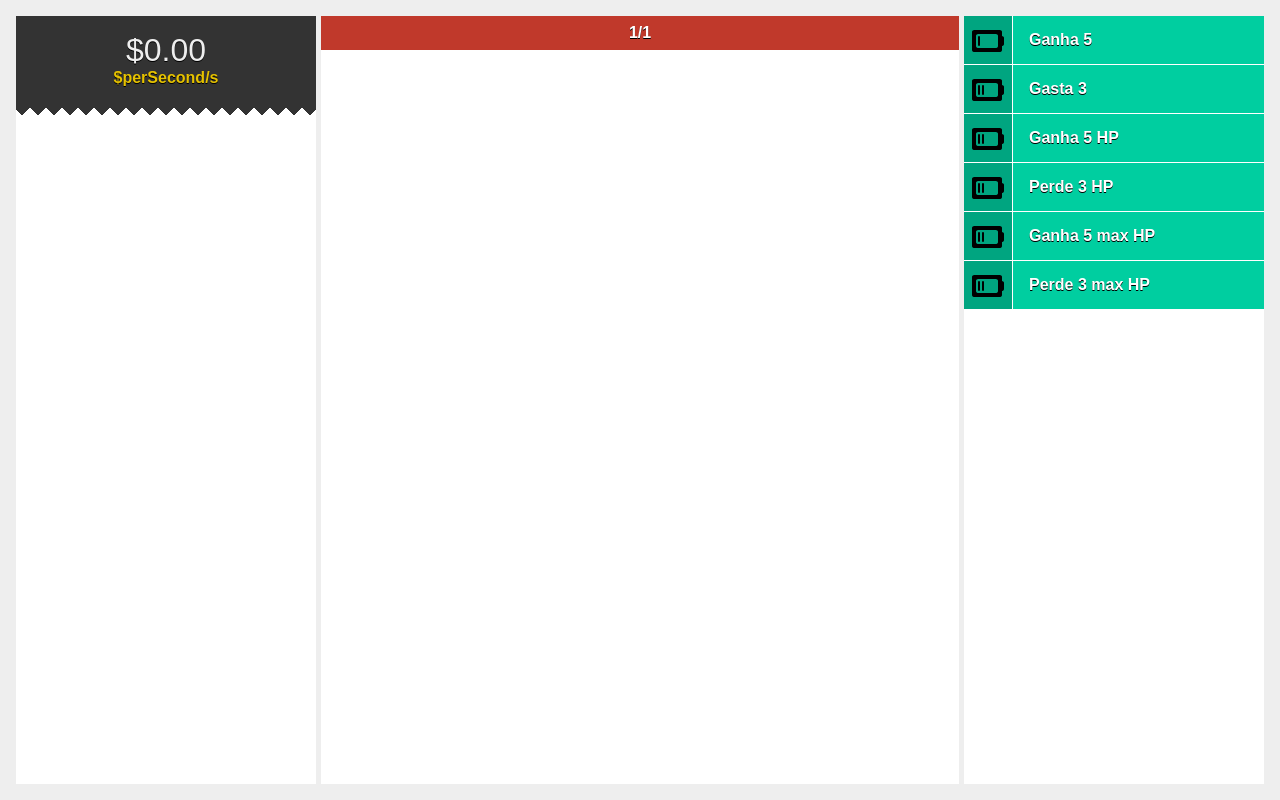
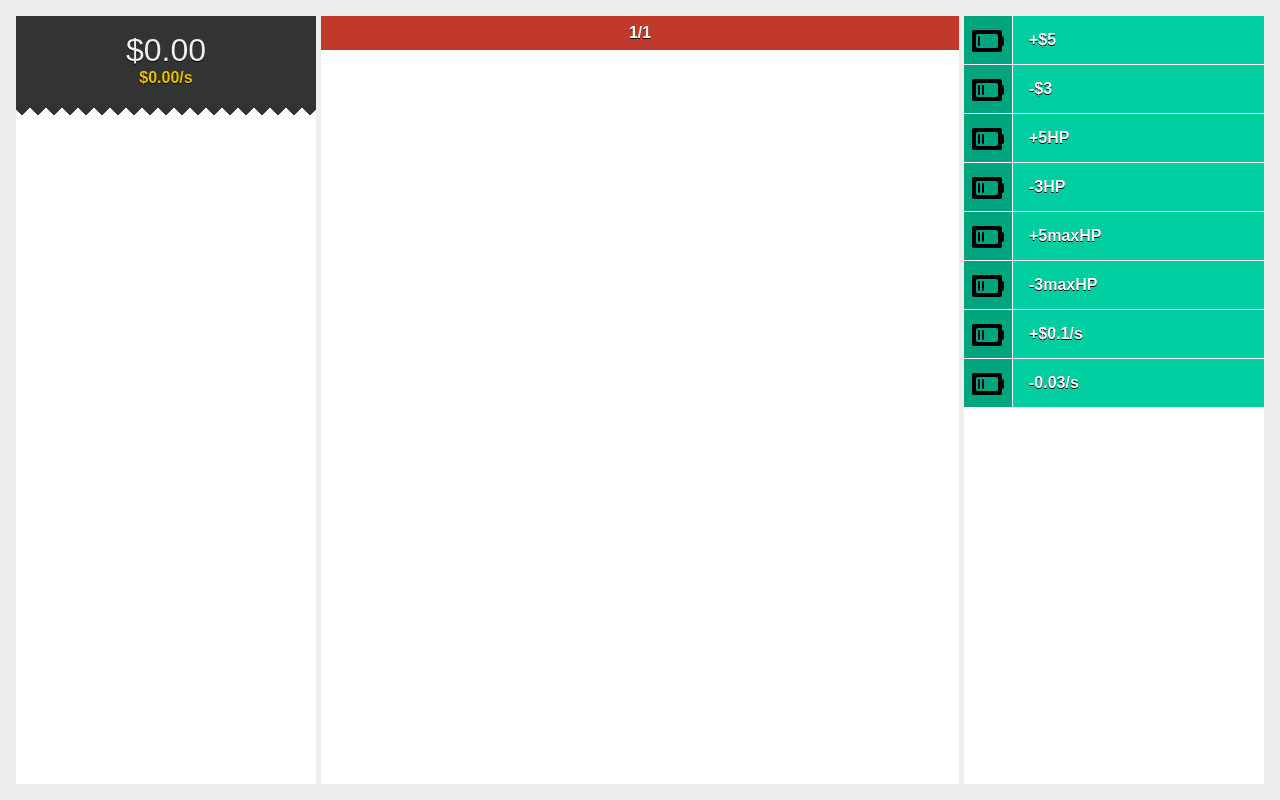
Before and after one commit to evsasse/incremental-clicker, a plain HTML site: page index.html in a window 1280 px wide. Drawn offline with Linux system fonts and the light colour scheme.

Commit message:
perSecond

```diff
--- a/index.html
+++ b/index.html
@@ -18,12 +18,14 @@
 		</div>
 		<div id="store" class="box">
 			<ul id="items">
-				<li id="herp" class="item" onclick="game.earn(5)"><span class="icon"></span>Ganha 5</li>
-				<li id="derp" class="item" onclick="game.spend(3)"><span class="icon"></span>Gasta 3</li>
-				<li id="derp" class="item" onclick="game.heal(5)"><span class="icon"></span>Ganha 5 HP</li>
-				<li id="derp" class="item" onclick="game.injure(3)"><span class="icon"></span>Perde 3 HP</li>
-				<li id="derp" class="item" onclick="game.maxHp += 5"><span class="icon"></span>Ganha 5 max HP</li>
-				<li id="derp" class="item" onclick="game.maxHp -= 3"><span class="icon"></span>Perde 3 max HP</li>
+				<li id="herp" class="item" onclick="game.earn(5)"><span class="icon"></span>+$5</li>
+				<li id="derp" class="item" onclick="game.spend(3)"><span class="icon"></span>-$3</li>
+				<li id="derp" class="item" onclick="game.heal(5)"><span class="icon"></span>+5HP</li>
+				<li id="derp" class="item" onclick="game.injure(3)"><span class="icon"></span>-3HP</li>
+				<li id="derp" class="item" onclick="game.setMaxHp(game.maxHp+5)"><span class="icon"></span>+5maxHP</li>
+				<li id="derp" class="item" onclick="game.setMaxHp(game.maxHp-3)"><span class="icon"></span>-3maxHP</li>
+				<li id="derp" class="item" onclick="game.setPerSecond(game.perSecond+0.1)"><span class="icon"></span>+$0.1/s</li>
+				<li id="derp" class="item" onclick="game.setPerSecond(game.perSecond-0.03)"><span class="icon"></span>-0.03/s</li>
 			</ul>
 		</div>
 		<div id="main" class="box">
--- a/js/game.js
+++ b/js/game.js
@@ -1,6 +1,8 @@
 Game = function(){
 	this.bank = 0;
 	this.alltime = 0;
+
+	this.perSecond = 0;
 
 	this.hp = 1;
 	this.maxHp = 1;
@@ -19,6 +21,10 @@ Game.prototype = {
 		return true;
 	},
 
+	setPerSecond: function(value){
+		this.perSecond = value;
+	},
+
 	heal: function(value){
 		this.setHp(this.hp + value);
 	},
@@ -34,11 +40,20 @@ Game.prototype = {
 			this.hp = value;
 	},
 	setMaxHp: function(value){
-
+		if(value < 1)
+			value = 1;
+		if(value < this.hp)
+			this.hp = value;
+		this.maxHp = value;
 	},
 
 	update: function(){
+
+		this.earn(this.perSecond*(this.updateIntervalTime/1000));
+
 		this.bank_.innerHTML = this.bank.toFixed(2);
+
+		this.perSecond_.innerHTML = this.perSecond.toFixed(2);
 
 		this.hp_.innerHTML = this.hp.toFixed(0) + '/' + this.maxHp.toFixed(0);
 		this.hp_.style.background = 'linear-gradient(110deg, #C0392B '+ (this.hp/this.maxHp)*100 +'%, transparent 0), #80261D';
@@ -52,6 +67,7 @@ Game.prototype = {
 	init: function(){
 		this.setUpdateInterval(50);
 		this.bank_ = document.getElementById('value_');
+		this.perSecond_ = document.getElementById('perSecond_');
 		this.hp_ = document.getElementById('hp');
 	}
 }
```
